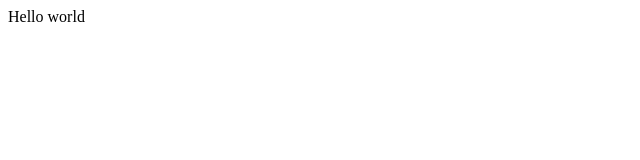
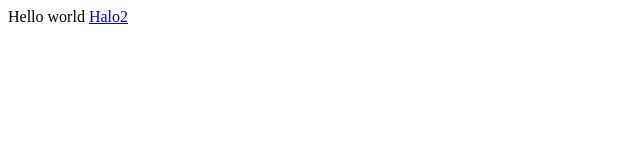
Before and after one commit to vrke/vrke.github.io, a plain HTML site: page index.html in a window 1280 px wide. Shown: the full height of the page, 0-640 px from the left. Drawn offline with Linux system fonts and the light colour scheme.

Commit message:
Halo2 link mainben

```diff
--- a/index.html
+++ b/index.html
@@ -1 +1,2 @@
 Hello world
+<a href="Tananyagok/Halo2.html">Halo2</a>
```
